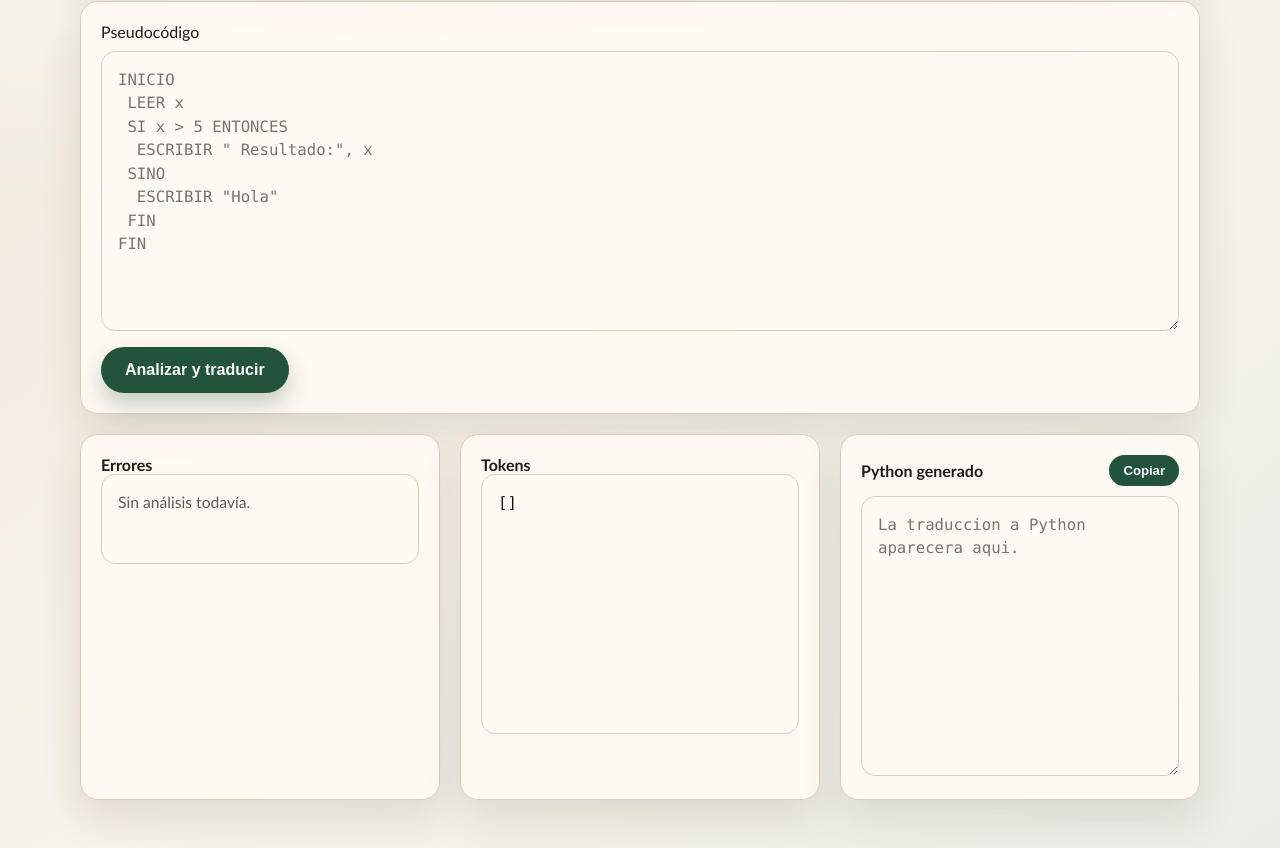
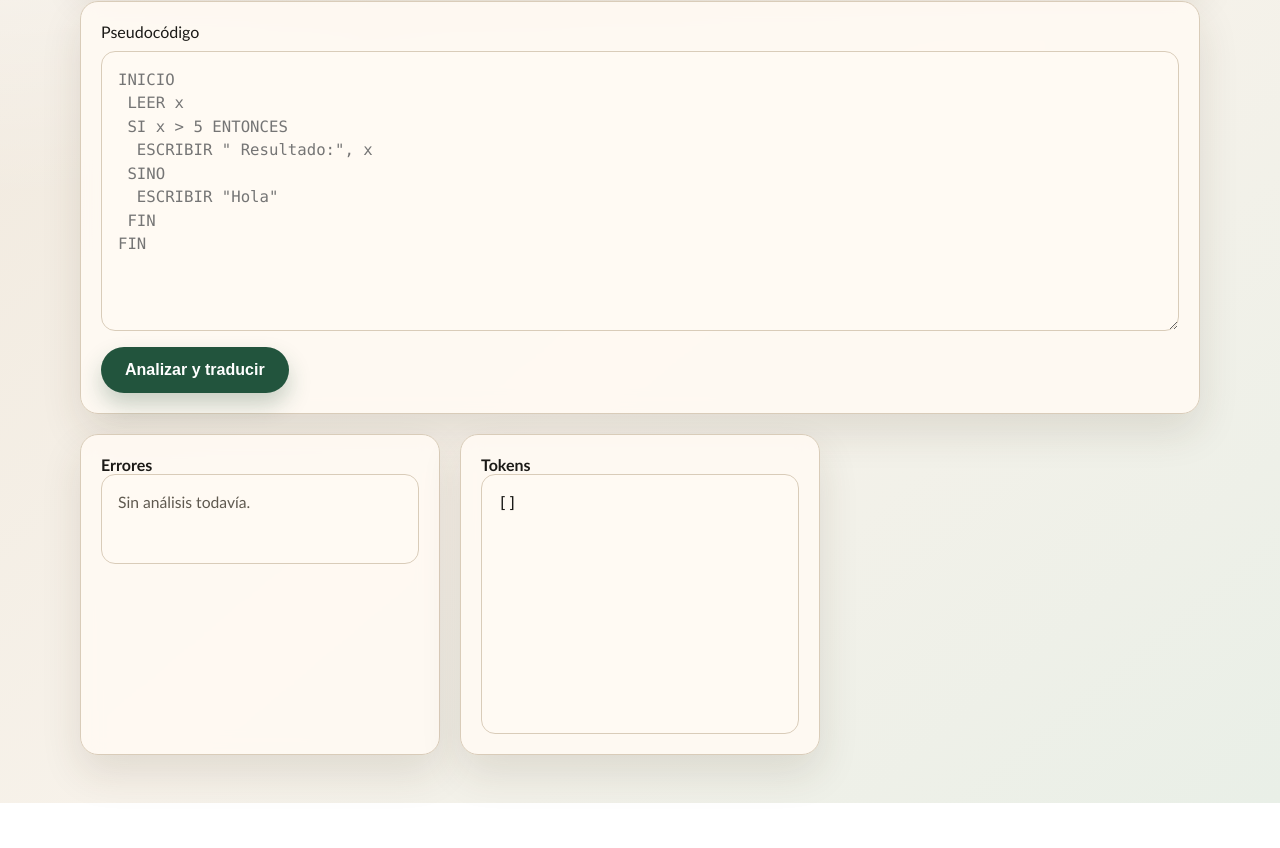
Before and after one commit to JEPG321/TraductorPSaPY, a plain HTML site: page proyecto_traductor/frontend/index.html in a window 1280 px wide. Shown: the part 310-1158 px from the top of the page. After the commit the page ends 1113 px from the top, so only its background shows below. Drawn offline with Linux system fonts and the light colour scheme.

Commit message:
Se quitaron partes inutilisables por el momento

```diff
--- a/proyecto_traductor/frontend/index.html
+++ b/proyecto_traductor/frontend/index.html
@@ -46,7 +46,7 @@
                 <pre id="tokens" class="salida">[]</pre>
             </article>
 
-            <article class="panel">
+            <article class="panel" hidden>
                 <div class="panel-encabezado">
                     <h2>Python generado</h2>
                     <button id="copiarTraduccionBtn" type="button" class="boton-secundario" aria-label="Copiar traduccion generada">Copiar</button>
```
Also changed, not shown: 2 other files.
